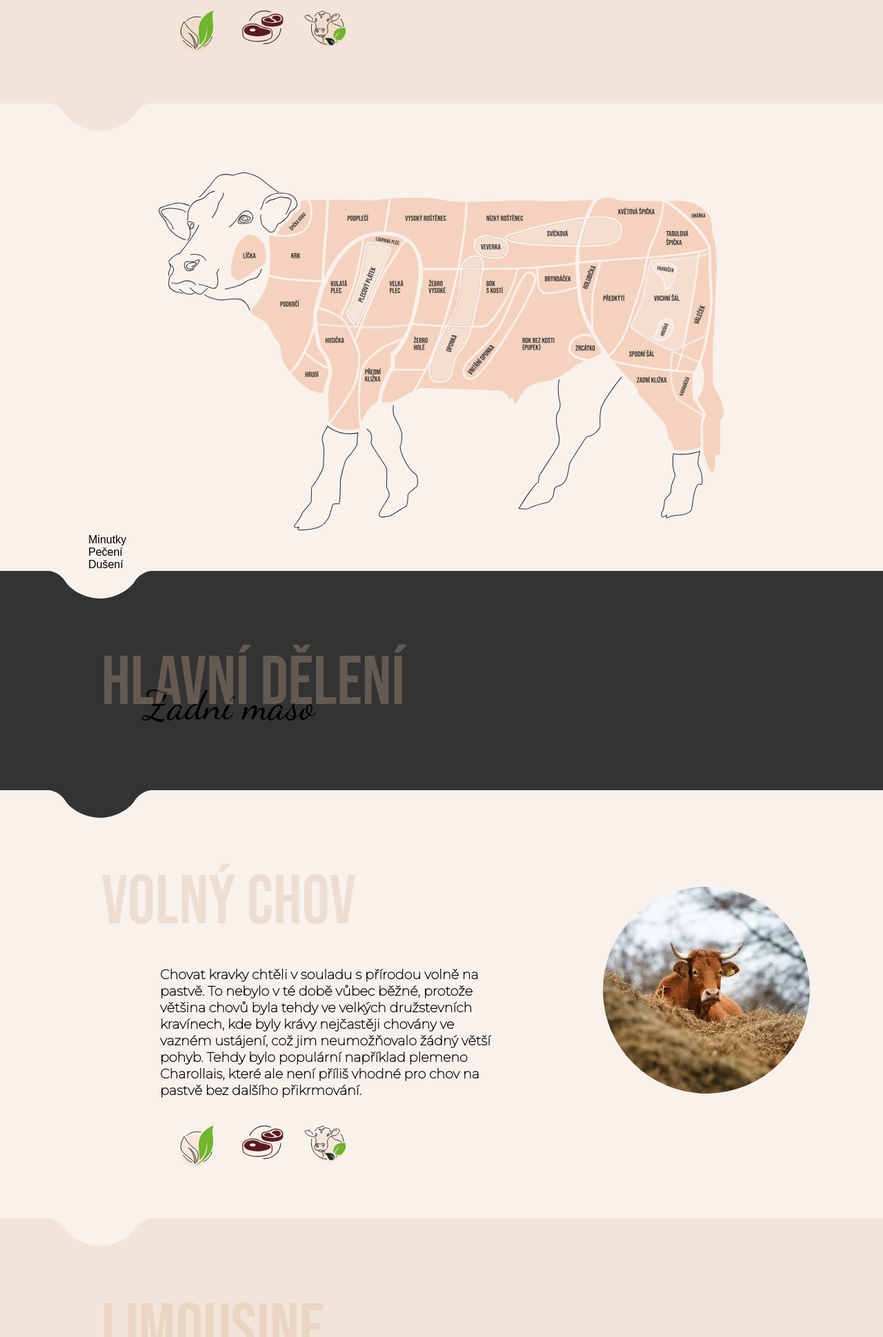
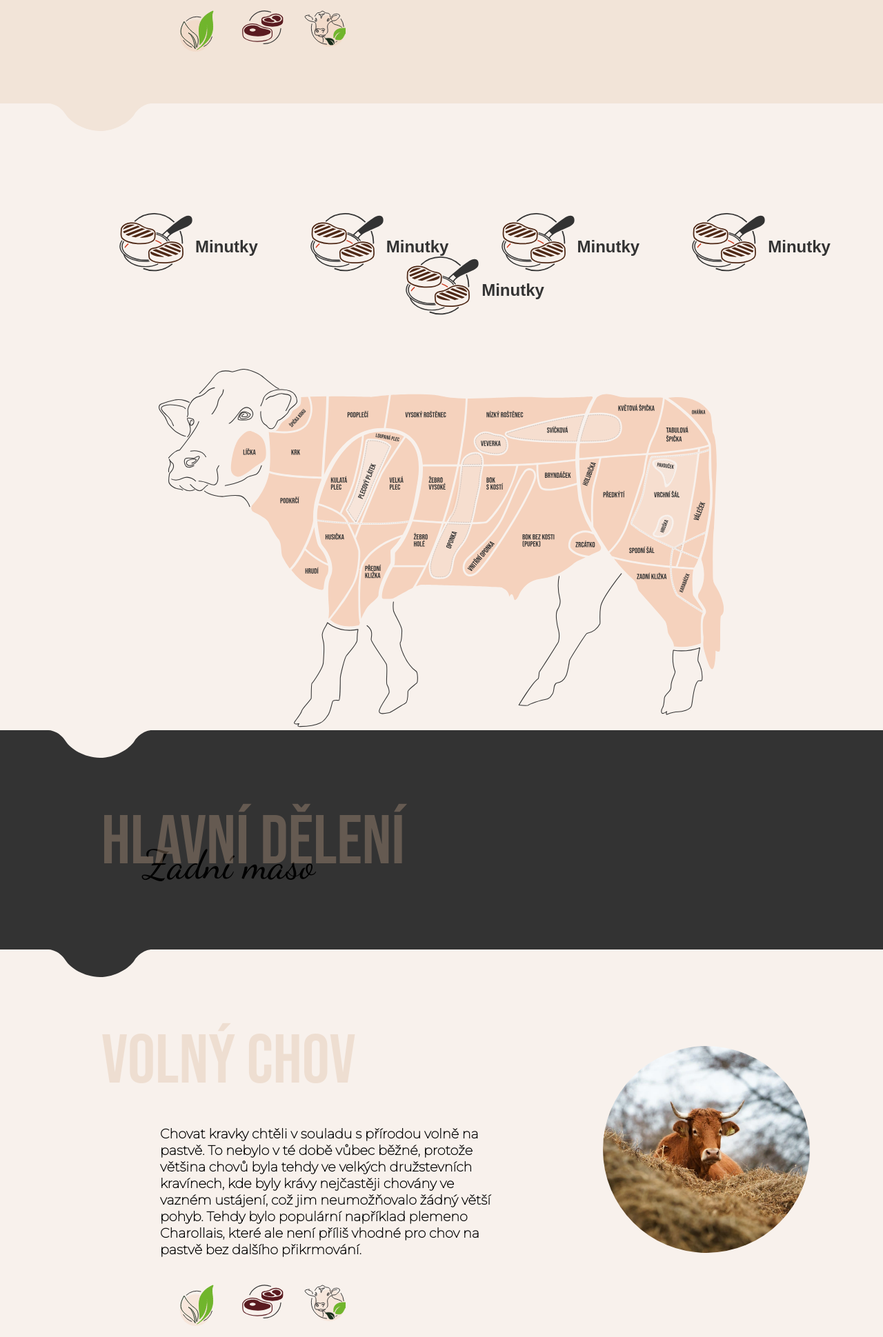
Before and after one commit to Petrnemec98/farmavrnak, a PHP site: page /maso in a window 1280 px wide. Shown: the part 814-2753 px from the top of the page at 69% size. Run offline with PHP 8.4, Linux system fonts and the light colour scheme.

Commit message:
shortcut icon - position desktop

```diff
--- a/assets/css/main.css
+++ b/assets/css/main.css
@@ -7,8 +7,58 @@ address{
 	visibility: hidden;
 }
 
+.shortcut-box{
+	 width: 100%;
+   margin-top: 159px;
+   display: flex;
+   justify-content: space-evenly;
+   flex-wrap: wrap;
+   margin-left: 127px;
+}
+
+.shortcut-icon{
+display: block;
+position: relative;
+}
+.shortcut-icon-svg{
+	width: 107px;
+	height: 85px;
+	background-repeat: no-repeat;
+		transition: 0.3s ease;
+}
+
+.shortcut-text{
+    padding-left: 110px;
+    padding-right: 30px;
+    margin-top: -50px;
+}
+
+.shortcut-text span{
+	font-family: 'Montserrat-bold', sans-serif;
+	font-weight: 700;
+	font-size: 1.5rem;
+	color: #333333;
+		transition: 0.3s ease;
+}
+
+.shortcut-icon:hover span{
+	color: #F2A679;
+}
+
+.shortcut-icon:hover .shortcut-icon-svg{
+			-moz-transform: scale(1.2) rotate(10deg);
+		-webkit-transform: scale(1.2) rotate(10deg);
+		-o-transform: scale(1.2) rotate(10deg);
+		-ms-transform: scale(1.2) rotate(10deg);
+		transform: scale(1.2) rotate(10deg);
+}
+
+.shortcut-icon-svg.minutky{
+	background-image: url("svg/Minutky_color_icon.svg");
+}
+
 #minutky, #peceni, #duseni{
-	  position: fixed; /* Sit on top of the page content */
+	 position: fixed; /* Sit on top of the page content */
   display: none; /* Hidden by default */
   width: 100%; /* Full width (cover the whole page) */
   height: 100%; /* Full height (cover the whole page) */
@@ -21,19 +71,6 @@ address{
   cursor: pointer; /* Add a pointer on hover */
 }
 
-#overlay-minutky, #overlay-peceni{
-  position: fixed; /* Sit on top of the page content */
-  display: none; /* Hidden by default */
-  width: 100%; /* Full width (cover the whole page) */
-  height: 100%; /* Full height (cover the whole page) */
-  top: 0;
-  left: 0;
-  right: 0;
-  bottom: 0;
-  background-color: #F2E4D8 ; /* Black background with opacity */
-  z-index: 6; /* Specify a stack order in case you're using a different order for other elements */
-  cursor: pointer; /* Add a pointer on hover */
-}
 
 #text{
   position: absolute;
--- a/maso.php
+++ b/maso.php
@@ -1,6 +1,8 @@
 <?php
   include 'php/header.php';
+  include 'php/overlay.php';
 ?>
+
 
 <section class="section-1box-hp">
   <section class="defaul-max-wight">
@@ -46,40 +48,69 @@
   </section>
 </section>
 
-<!-- Krava-->
+<!--Shortcupt + cow-->
 <section class="content-2-box">
   <div class="defaul-max-wight">
     <div class="half-circule-positon">
       <div class="half-circule dark">
       </div>
-
-
-
     </div>
 
+ <!-- Overlay icon-->
+<div class="shortcut-box">
 
-
-    <div class="cow">
-      <div class="cow-svg">
-        <?php
-        include'php/cow.php';
-        ?>
+  <div data-id="minutky" class="shortcut-icon" onclick="onOverlay(this)">
+    <a>
+      <div class="shortcut-icon-svg minutky ">
       </div>
-
-    <!--minutky-->
-
-
-      <div data-id="minutky" onclick="onOverlay(this)">
-        <a>
-          <div class="shortcut-icon minutky ">
-          </div>
-          <div>
-            Minutky
+      <div class="shortcut-text">
+        <span>Minutky</span>
       </div>
     </a>
   </div>
 
-      <div data-id="peceni" onclick="onOverlay(this)">
+  <div data-id="minutky" class="shortcut-icon" onclick="onOverlay(this)">
+    <a>
+      <div class="shortcut-icon-svg minutky ">
+      </div>
+      <div class="shortcut-text">
+        <span>Minutky</span>
+      </div>
+    </a>
+  </div>
+
+  <div data-id="minutky" class="shortcut-icon" onclick="onOverlay(this)">
+    <a>
+      <div class="shortcut-icon-svg minutky ">
+      </div>
+      <div class="shortcut-text">
+        <span>Minutky</span>
+      </div>
+    </a>
+  </div>
+
+  <div data-id="minutky" class="shortcut-icon" onclick="onOverlay(this)">
+    <a>
+      <div class="shortcut-icon-svg minutky ">
+      </div>
+      <div class="shortcut-text">
+        <span>Minutky</span>
+      </div>
+    </a>
+  </div>
+
+
+  <div data-id="minutky" class="shortcut-icon" onclick="onOverlay(this)">
+    <a>
+      <div class="shortcut-icon-svg minutky ">
+      </div>
+      <div class="shortcut-text">
+        <span>Minutky</span>
+      </div>
+    </a>
+  </div>
+
+ <!-- <div data-id="peceni" onclick="onOverlay(this)">
         <a>
           <div class="shortcut-icon peceni ">
           </div>
@@ -98,28 +129,28 @@
           </div>
         </a>
       </div>
+-->
 
-
-      <div id="minutky" onclick="offOverlay(this)">
-        <div id="text">
-          <a href="#1">Maso 1</a>
-          <a href="#2">Maso 2</a>
 </div>
 </div>
 
-      <div id="peceni" onclick="offOverlay(this)">
-        <div id="text">
-          <a href="#1">Maso 4</a>
-          <a href="#2">Maso 5</a>
+
+
+
+
+<!-- Overlay icon-->
+
+<div class="defaul-max-wight">
+
+    <div class="cow">
+      <div class="cow-svg">
+        <?php
+        include'php/cow.php';
+        ?>
       </div>
 </div>
 
-      <div id="duseni" onclick="offOverlay(this)">
-        <div id="text">
-          <a href="#1">Maso 1</a>
-          <a href="#2">Maso 2</a>
-        </div>
-      </div>
+
 
 
 
--- /dev/null
+++ b/php/overlay.php
@@ -0,0 +1,20 @@
+      <div id="minutky" onclick="offOverlay(this)">
+        <div id="text">
+          <a href="#1">Maso 1</a>
+          <a href="#2">Maso 2</a>
+        </div>
+      </div>
+
+      <div id="peceni" onclick="offOverlay(this)">
+        <div id="text">
+          <a href="#1">Maso 4</a>
+          <a href="#2">Maso 5</a>
+        </div>
+      </div>
+
+      <div id="duseni" onclick="offOverlay(this)">
+        <div id="text">
+          <a href="#1">Maso 1</a>
+          <a href="#2">Maso 2</a>
+        </div>
+      </div>
```
Also changed, not shown: assets/css/svg/Minutky_color_icon.svg. Lines whose indentation alone changed are shown as unchanged.
